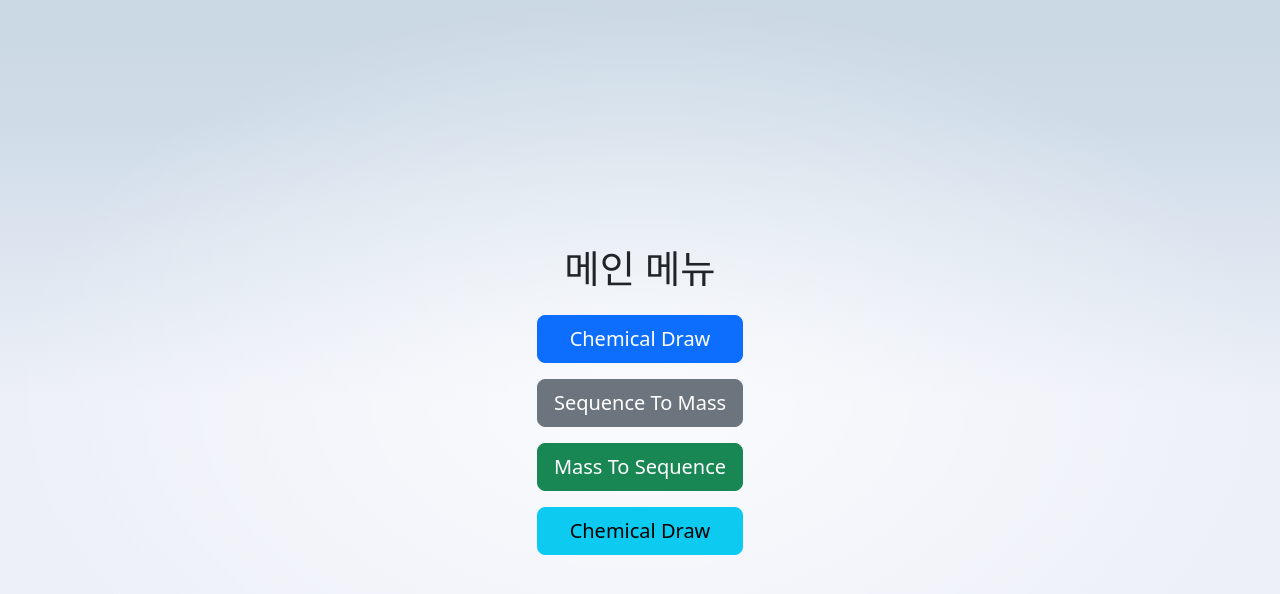
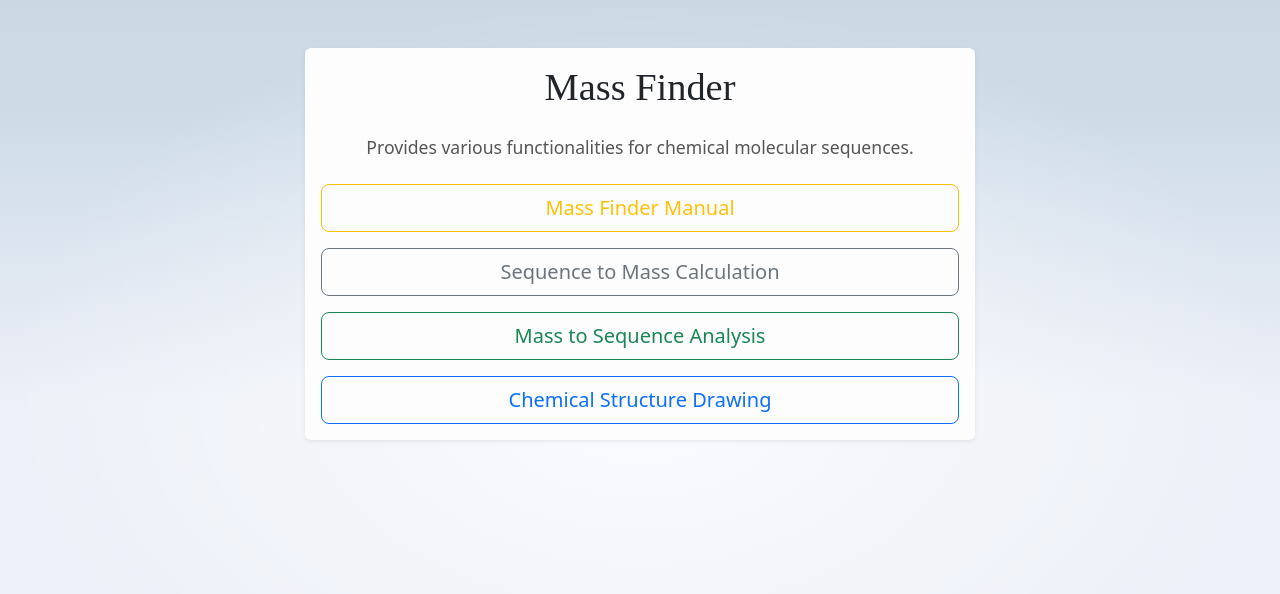
Before and after one commit to Mass-Finder/Mass-Finder-SvelteKit, a SvelteKit app: page / in a window 1280 px wide. Shown: the top 594 px of the page. Built offline with nearby package versions, Linux system fonts and the light colour scheme; no server answers; a small style sheet from the web is missing.

Commit message:
fix : 메인페이지 디자인 수정

```diff
--- a/src/routes/+page.svelte
+++ b/src/routes/+page.svelte
@@ -1,28 +1,39 @@
 <script>
   import { goto } from '$app/navigation';
 
-  // 버튼 클릭 시 지정된 경로로 이동하는 함수
+  // Function to navigate to a specified academic route
   function navigateTo(path) {
     goto(path);
   }
 </script>
 
-<div class="container d-flex justify-content-center align-items-center" style="min-height: 100vh;">
-  <div class="text-center">
-    <h1 class="mb-4">메인 메뉴</h1>
-    <div class="d-grid gap-3">
-      <button class="btn btn-primary btn-lg" on:click={() => navigateTo('/draw')}>
-        Chemical Draw
-      </button>
-      <button class="btn btn-secondary btn-lg" on:click={() => navigateTo('/stm')}>
-        Sequence To Mass
-      </button>
-      <button class="btn btn-success btn-lg" on:click={() => navigateTo('/mts')}>
-        Mass To Sequence
-      </button>
-      <button class="btn btn-info btn-lg" on:click={() => navigateTo('/draw')}>
-        Chemical Draw
-      </button>
+<div class="container py-5">
+  <div class="row justify-content-center">
+    <div class="col-md-8">
+      <div class="card shadow-sm border-0" style="background-color: #fdfdfd;">
+        <div class="card-body text-center">
+          <h1 class="card-title mb-4" style="font-family: 'Times New Roman', serif;">
+            Mass Finder
+          </h1>
+          <p class="card-text mb-4" style="font-size: 1.1rem; color: #555;">
+            Provides various functionalities for chemical molecular sequences.
+          </p>
+          <div class="d-grid gap-3">
+            <button class="btn btn-outline-warning btn-lg" on:click={() => navigateTo('/manual')}>
+              Mass Finder Manual
+            </button>
+            <button class="btn btn-outline-secondary btn-lg" on:click={() => navigateTo('/stm')}>
+              Sequence to Mass Calculation
+            </button>
+            <button class="btn btn-outline-success btn-lg" on:click={() => navigateTo('/mts')}>
+              Mass to Sequence Analysis
+            </button>
+            <button class="btn btn-outline-primary btn-lg" on:click={() => navigateTo('/draw')}>
+              Chemical Structure Drawing
+            </button>
+          </div>
+        </div>
+      </div>
     </div>
   </div>
 </div>
```
